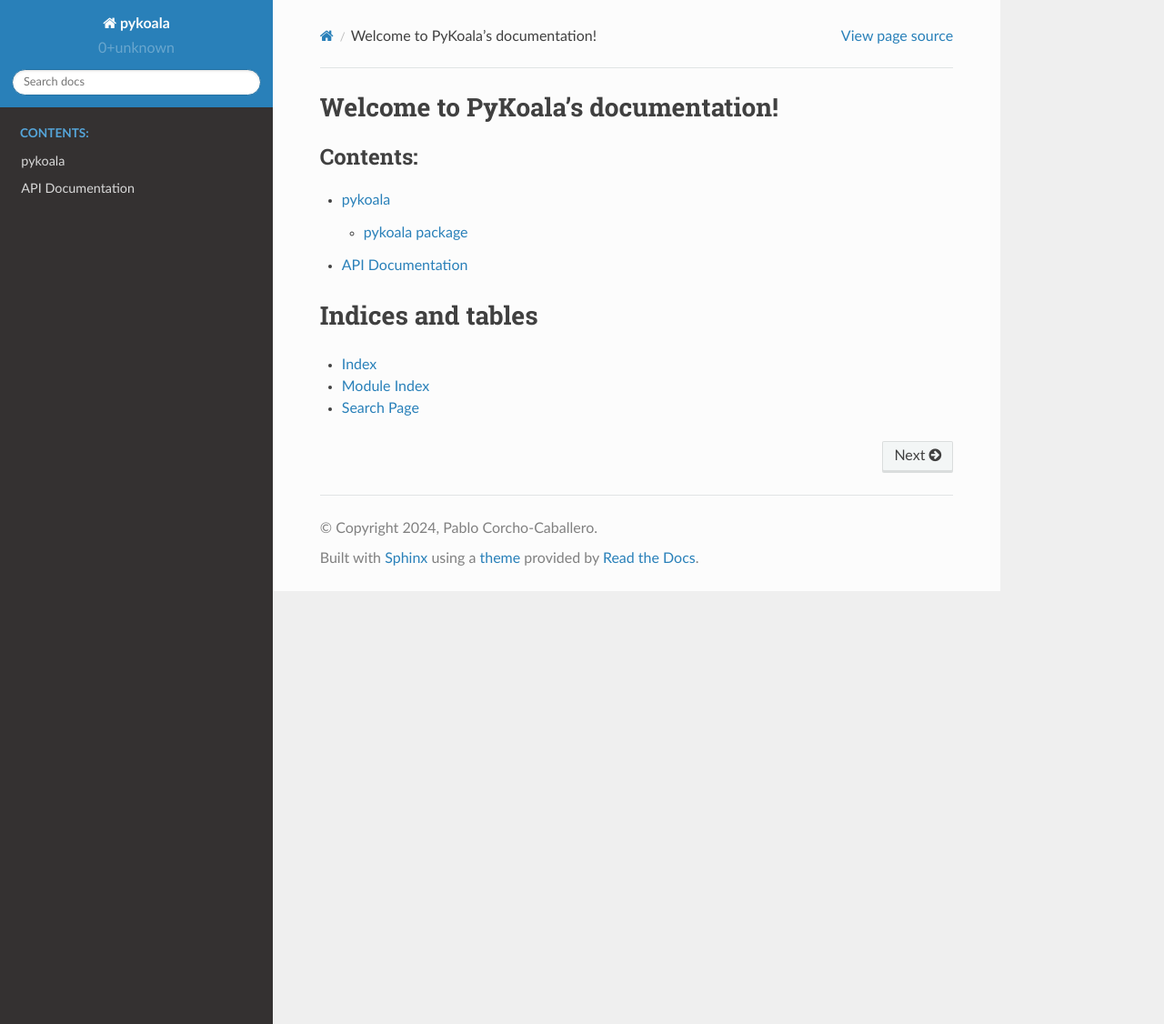
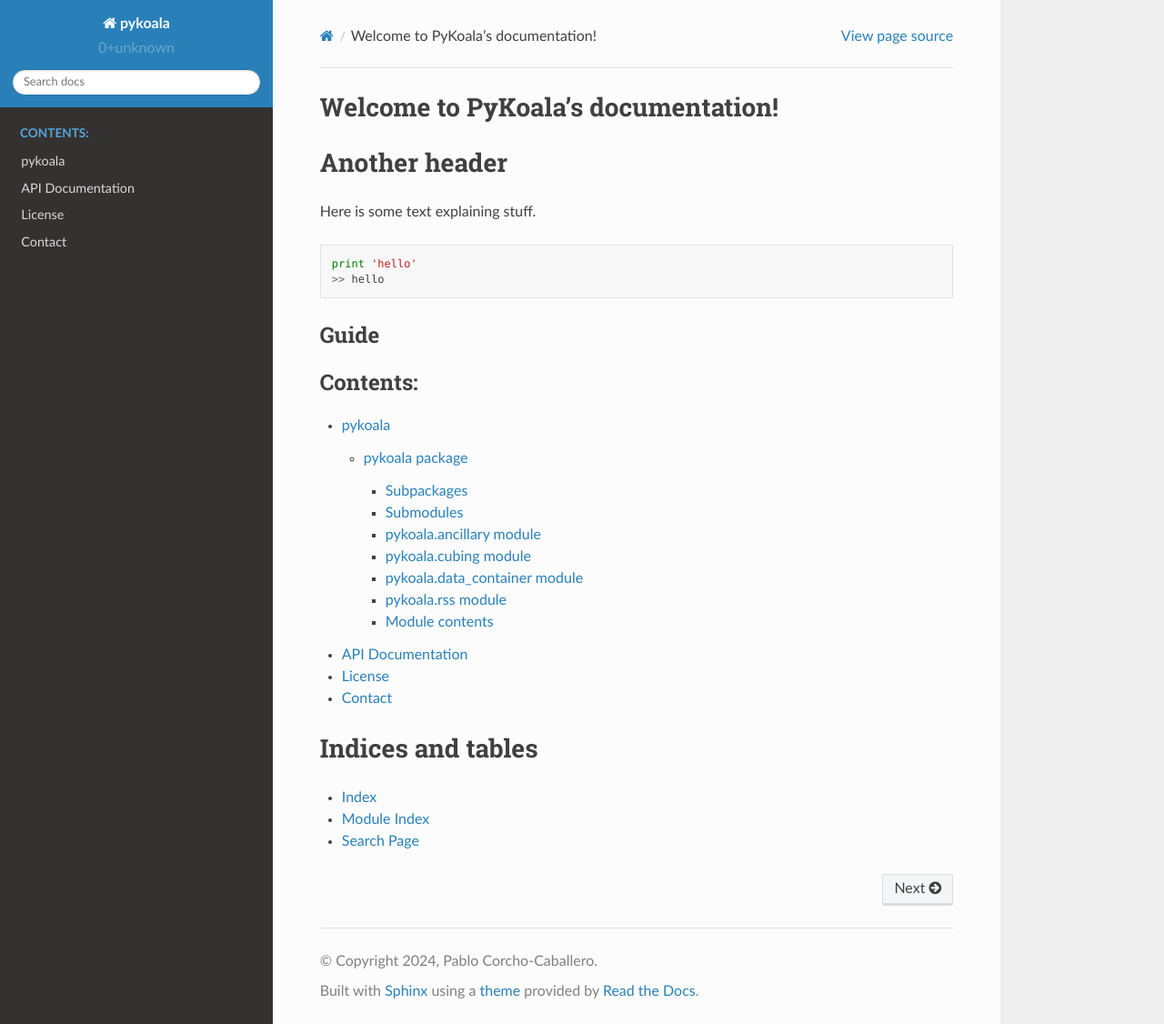
Before and after one commit to pykoala/pykoala, a Sphinx documentation site: the page built from docs/index.rst, in a window 1280 px wide and 1126 px high. Shown: the whole window at 91% size. Built offline with Sphinx 7.4.7 and the Read the Docs theme 2.0.0, drawn with Linux system fonts in a browser that asks for light colours.

```diff
--- a/doc-requirements.txt
+++ b/doc-requirements.txt
@@ -1,3 +1,3 @@
 mock==4.0.3
 sphinx_rtd_theme==1.0.0
-sphinx==4.2.0
+sphinx>=5.0.0
--- a/docs/index.rst
+++ b/docs/index.rst
@@ -6,13 +6,23 @@
 Welcome to PyKoala's documentation!
 =================================
 
+Another header
+==============
+
+Here is some text explaining stuff. ::
+
+    print 'hello'
+    >> hello
+
+Guide
+^^^^^
 .. toctree::
-    :maxdepth: 2
+    :maxdepth: 3
     :caption: Contents:
 
     modules
     api
-
+    license
 
 Indices and tables
 ==================
```
Also changed, not shown: README.md (+11 -1 lines), docs/license.rst (added, +37 -0 lines), 3 other files.
